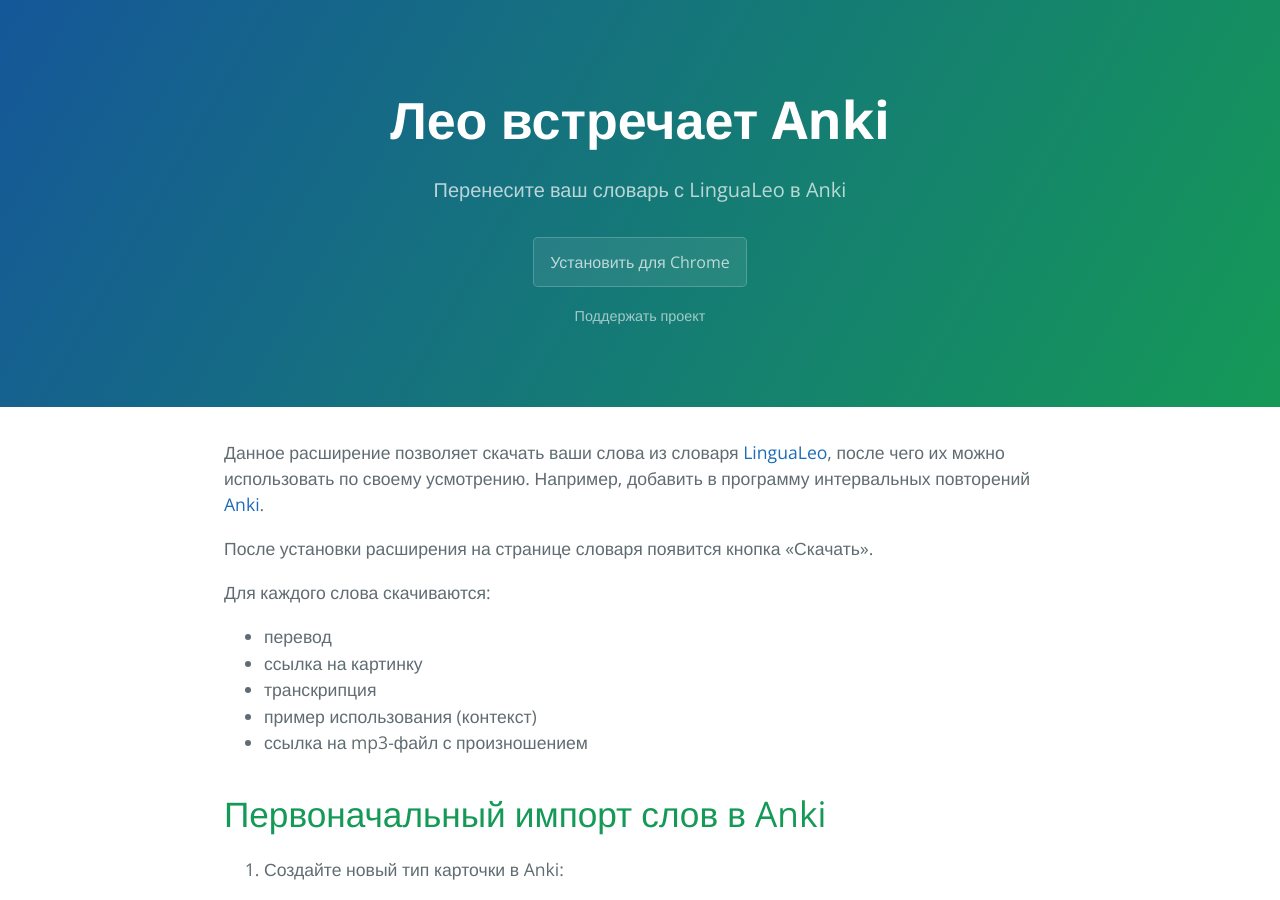
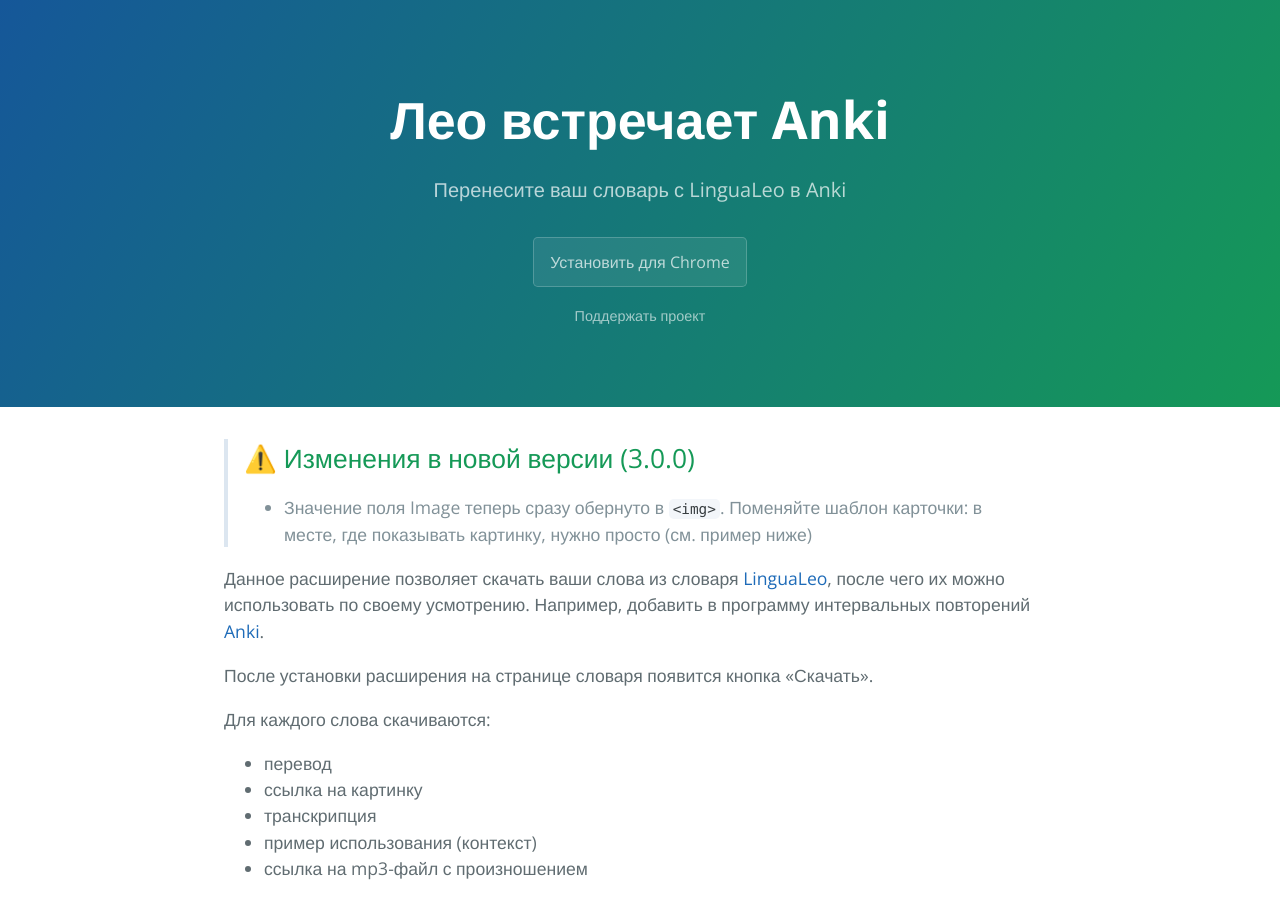
Before and after one commit to troggy/anki-leo, a Jekyll site: the page built from index.md, in a window 1280 px wide and 900 px high. Built offline with Jekyll 4.4.1, drawn with Linux system fonts in a browser that asks for light colours.

Commit message:
docs: add breaking change warning and migration

```diff
--- a/index.md
+++ b/index.md
@@ -1,6 +1,9 @@
 ---
 layout: index
 ---
+
+> ## ⚠️ Изменения в новой версии (3.0.0)
+> - Значение поля Image теперь сразу обернуто в `<img>`. Поменяйте шаблон карточки: в месте, где показывать картинку, нужно просто {{Image}} (см. пример ниже)
 
 Данное расширение позволяет скачать ваши слова из словаря [LinguaLeo](http://lingualeo.com/userdict), после чего их можно использовать по своему усмотрению. Например, добавить в программу интервальных повторений [Anki](http://ankisrs.net/).
 
```
